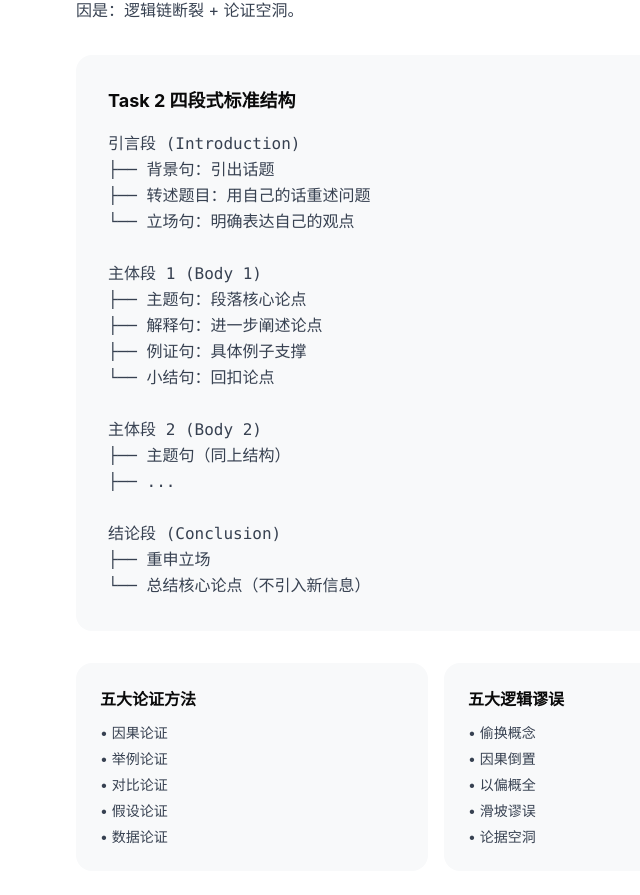
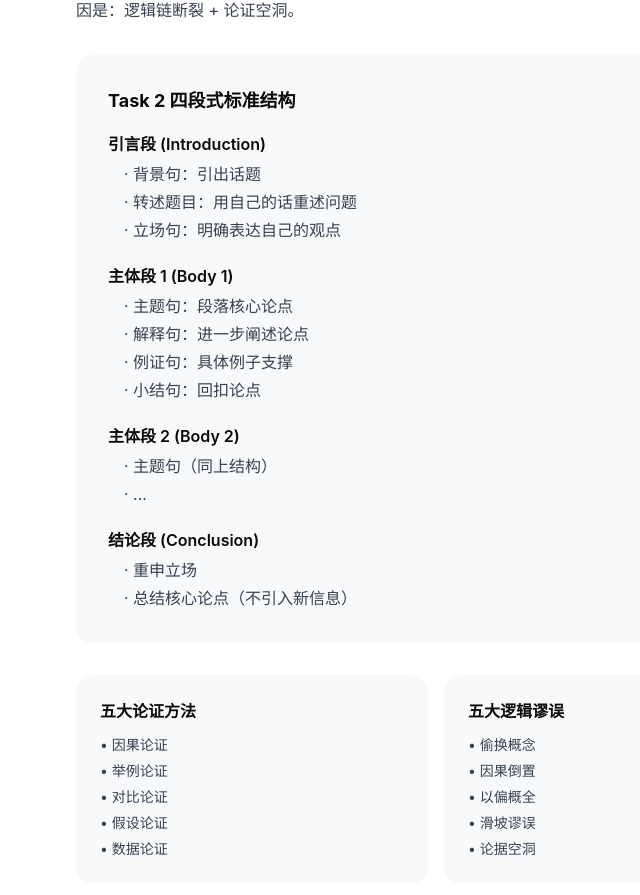
Before and after one commit to dongruiyue/ningzhi-education, a Next.js app: page /methodology in a window 1280 px wide. Shown: the part 2720-3615 px from the top of the page, without its empty margins (204-844 px from the left). Built offline with nearby package versions, Linux system fonts and the light colour scheme.

Commit message:
style: replace AI-looking pre block with natural HTML layout in methodology

```diff
--- a/src/app/methodology/page.tsx
+++ b/src/app/methodology/page.tsx
@@ -193,26 +193,39 @@ export default function MethodologyPage() {
 
         <div className="bg-neutral-50 rounded-2xl p-6 sm:p-8 space-y-4">
           <h3 className="text-lg font-bold text-neutral-900">Task 2 四段式标准结构</h3>
-          <pre className="text-sm sm:text-base text-neutral-600 font-mono leading-relaxed whitespace-pre-wrap">
-{`引言段 (Introduction)
-├── 背景句：引出话题
-├── 转述题目：用自己的话重述问题
-└── 立场句：明确表达自己的观点
-
-主体段 1 (Body 1)
-├── 主题句：段落核心论点
-├── 解释句：进一步阐述论点
-├── 例证句：具体例子支撑
-└── 小结句：回扣论点
-
-主体段 2 (Body 2)
-├── 主题句（同上结构）
-├── ...
-
-结论段 (Conclusion)
-├── 重申立场
-└── 总结核心论点（不引入新信息）`}
-          </pre>
+          <div className="space-y-5 text-sm sm:text-base text-neutral-700 leading-relaxed">
+            <div>
+              <div className="font-semibold text-neutral-900 mb-1">引言段 (Introduction)</div>
+              <div className="ml-4 space-y-0.5 text-neutral-600">
+                <div>· 背景句：引出话题</div>
+                <div>· 转述题目：用自己的话重述问题</div>
+                <div>· 立场句：明确表达自己的观点</div>
+              </div>
+            </div>
+            <div>
+              <div className="font-semibold text-neutral-900 mb-1">主体段 1 (Body 1)</div>
+              <div className="ml-4 space-y-0.5 text-neutral-600">
+                <div>· 主题句：段落核心论点</div>
+                <div>· 解释句：进一步阐述论点</div>
+                <div>· 例证句：具体例子支撑</div>
+                <div>· 小结句：回扣论点</div>
+              </div>
+            </div>
+            <div>
+              <div className="font-semibold text-neutral-900 mb-1">主体段 2 (Body 2)</div>
+              <div className="ml-4 space-y-0.5 text-neutral-600">
+                <div>· 主题句（同上结构）</div>
+                <div>· ...</div>
+              </div>
+            </div>
+            <div>
+              <div className="font-semibold text-neutral-900 mb-1">结论段 (Conclusion)</div>
+              <div className="ml-4 space-y-0.5 text-neutral-600">
+                <div>· 重申立场</div>
+                <div>· 总结核心论点（不引入新信息）</div>
+              </div>
+            </div>
+          </div>
         </div>
 
         <div className="grid sm:grid-cols-2 gap-4">
```
